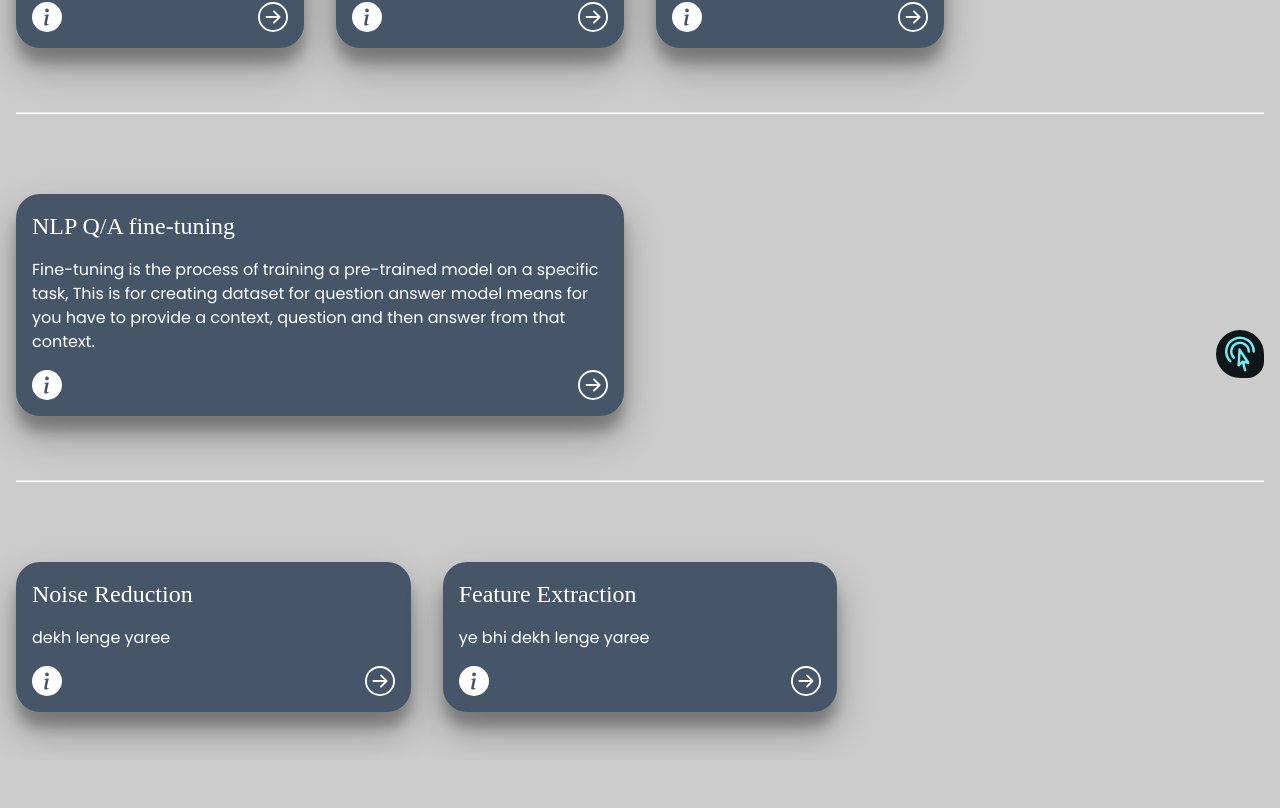
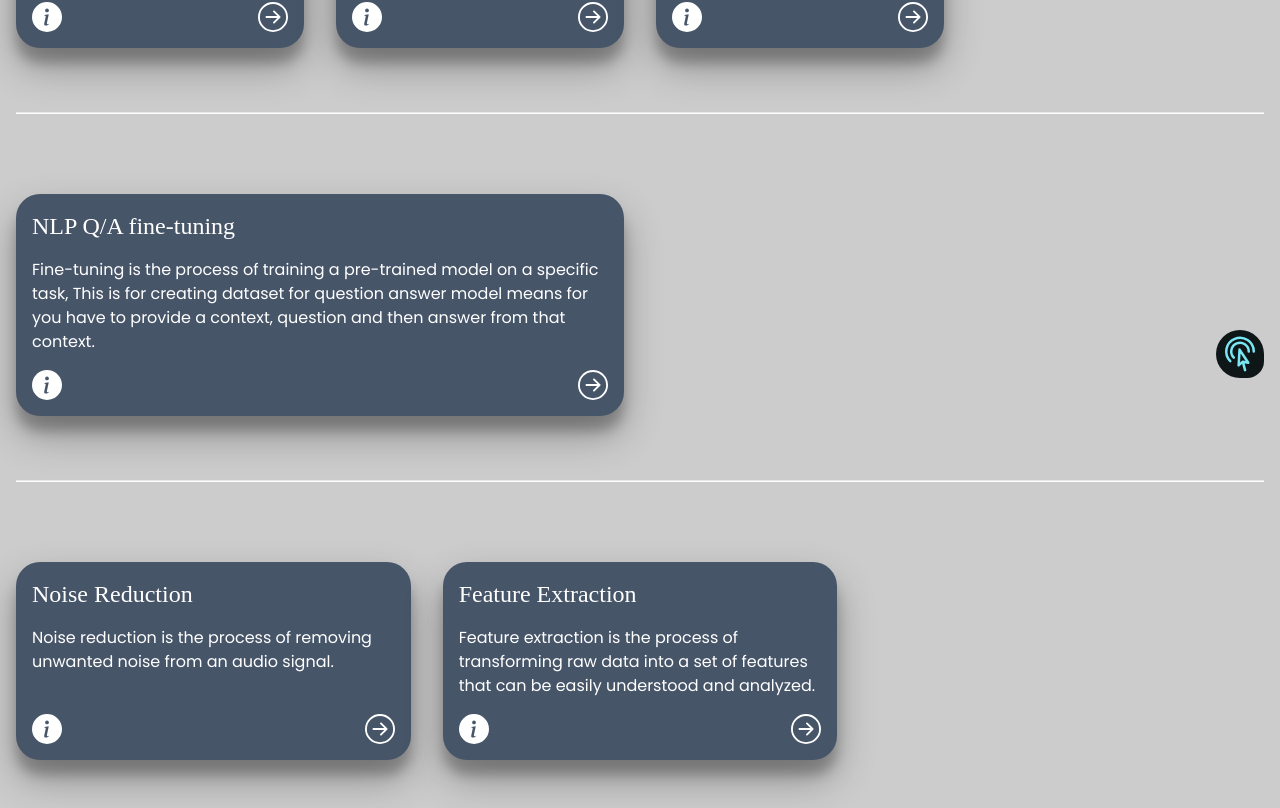
Before and after one commit to akadeepesh/ML_Automation_Frontend, a React (Create React App) app: page / in a window 1280 px wide. Shown: the part 390-1198 px from the top of the page. Before the commit the page ends 1150 px from the top, so only its background shows below. Built offline with nearby package versions, Linux system fonts and the light colour scheme; a web font is replaced by a local one.

Commit message:
description update for audio section

```diff
--- a/src/components/Home.jsx
+++ b/src/components/Home.jsx
@@ -14,8 +14,8 @@ const bertData = {
 };
 
 const Audio = [
-  { title: 'Noise Reduction', description: 'dekh lenge yaree' },
-  { title: 'Feature Extraction', description: 'ye bhi dekh lenge yaree' },
+  { title: 'Noise Reduction', description: 'Noise reduction is the process of removing unwanted noise from an audio signal.' },
+  { title: 'Feature Extraction', description: 'Feature extraction is the process of transforming raw data into a set of features that can be easily understood and analyzed.' },
 ];
 
 const Home = () => {
@@ -49,6 +49,7 @@ const Home = () => {
               <div className='text-white MAIN text-2xl mb-4'>{bertData.title}</div>
               <p className="text-white">{bertData.description}</p>
             </div>
+            <div className="flex"></div>
             <div className="mt-4 z-10 flex justify-between items-center">
               <span className='cursor-pointer text-white hover:text-blueish'>
                 <BsFillInfoCircleFill size={30} />
```
